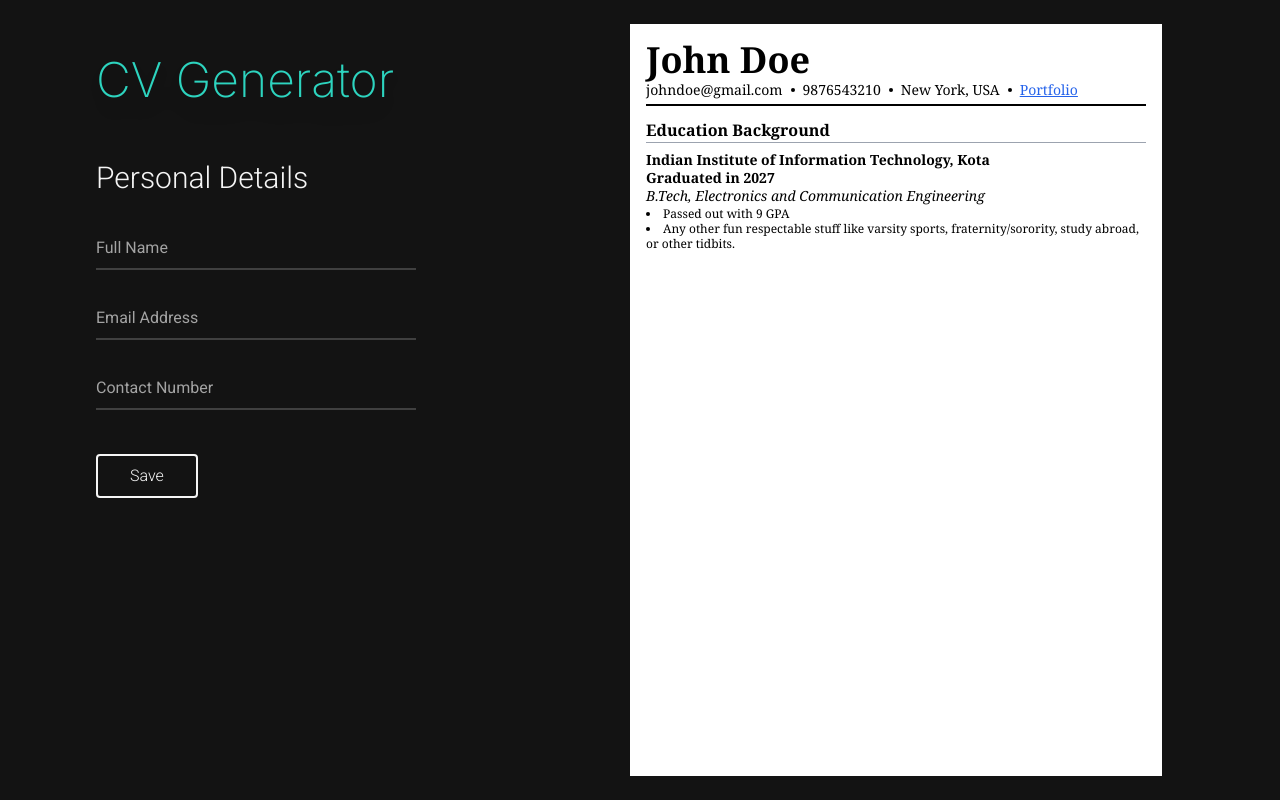
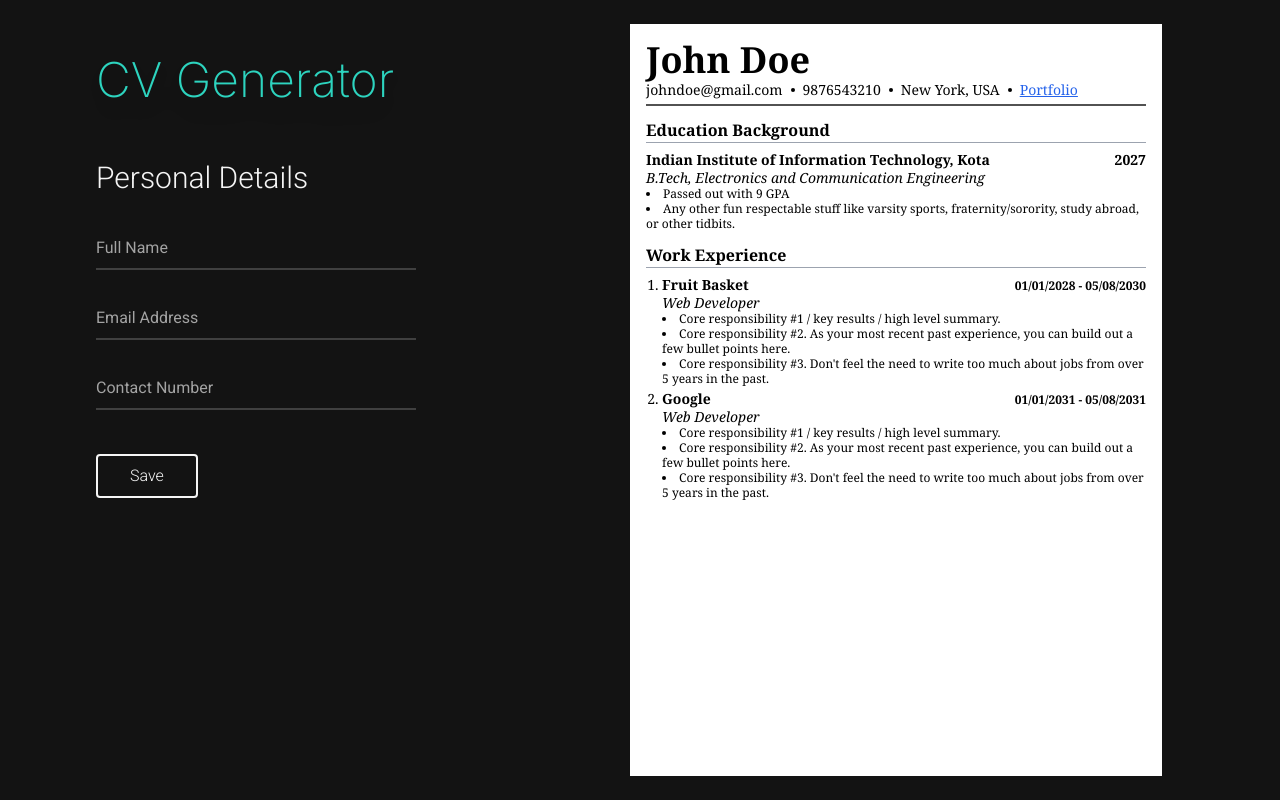
Before and after one commit to SKjustSK/cv-generator, a React (Vite) app: page / in a window 1280 px wide. Built offline with nearby package versions, Linux system fonts and the light colour scheme.

Commit message:
dependency: added uuid library to generate random ids chore: added work experience section in CV page

```diff
--- a/package.json
+++ b/package.json
@@ -11,7 +11,8 @@
   },
   "dependencies": {
     "react": "^18.3.1",
-    "react-dom": "^18.3.1"
+    "react-dom": "^18.3.1",
+    "uuid": "^10.0.0"
   },
   "devDependencies": {
     "@types/react": "^18.3.3",
--- a/src/components/CVholder.jsx
+++ b/src/components/CVholder.jsx
@@ -1,4 +1,5 @@
 import { Fragment } from 'react'
+import { v4 as uuidv4 } from 'uuid'
 
 const sampleData = {
   personalDetails: {
@@ -17,6 +18,70 @@ const sampleData = {
     experience:
       'Any other fun respectable stuff like varsity sports, fraternity/sorority, study abroad, or other tidbits.',
   },
+  workExperience: [
+    {
+      companyName: 'Fruit Basket',
+      workedFrom: '01/01/2028',
+      workedTill: '05/08/2030',
+      jobTitle: 'Web Developer',
+      responsibilties: [
+        {
+          id: uuidv4(),
+          responsibility:
+            'Core responsibility #1 / key results / high level summary.',
+        },
+        {
+          id: uuidv4(),
+          responsibility:
+            'Core responsibility #2. As your most recent past experience, you can build out a few bullet points here.',
+        },
+        {
+          id: uuidv4(),
+          responsibility:
+            "Core responsibility #3. Don't feel the need to write too much about jobs from over 5 years in the past.",
+        },
+      ],
+    },
+    {
+      companyName: 'Google',
+      workedFrom: '01/01/2031',
+      workedTill: '05/08/2031',
+      jobTitle: 'Web Developer',
+      responsibilties: [
+        {
+          id: uuidv4(),
+          responsibility:
+            'Core responsibility #1 / key results / high level summary.',
+        },
+        {
+          id: uuidv4(),
+          responsibility:
+            'Core responsibility #2. As your most recent past experience, you can build out a few bullet points here.',
+        },
+        {
+          id: uuidv4(),
+          responsibility:
+            "Core responsibility #3. Don't feel the need to write too much about jobs from over 5 years in the past.",
+        },
+      ],
+    },
+  ],
+}
+
+function SectionHeader({ title }) {
+  return (
+    <h2 className="mb-2 mt-3 border-b-[1px] border-gray-400 text-base font-semibold">
+      {title}
+    </h2>
+  )
+}
+
+function SectionContainer({ children }) {
+  return (
+    <section className="flex flex-col text-sm leading-tight">
+      {children}
+    </section>
+  )
 }
 
 function CVPage() {
@@ -30,11 +95,12 @@ function CVPage() {
   }
 
   const educationBackground = sampleData.educationBackground
+  const workExperience = sampleData.workExperience
 
   return (
     <section className="flex aspect-[1/1.414] flex-col bg-white px-4 pt-4 font-serif text-black">
       {/* Personal Details  */}
-      <section className="flex flex-col border-b-2 border-black pb-1">
+      <section className="flex flex-col border-b-2 border-neutral-600 pb-1">
         <h1 className="text-4xl font-bold">{personalDetails.fullName}</h1>
         <div className="flex flex-wrap items-center gap-2 gap-y-0">
           {contactInfo.map((contact) => {
@@ -54,15 +120,13 @@ function CVPage() {
           </a>
         </div>
       </section>
+
       {/* Education Background  */}
-      <section className="flex flex-col pb-1 text-sm">
-        <h2 className="mb-2 mt-3 border-b-[1px] border-gray-400 text-base font-semibold">
-          Education Background
-        </h2>
-        <p className="font-semibold leading-tight">
-          {educationBackground.institution}
-          <br />
-          Graduated in {educationBackground.graduationYear}
+      <SectionContainer>
+        <SectionHeader title="Education Background" />
+        <p className="flex justify-between font-semibold">
+          <div>{educationBackground.institution}</div>
+          <div>{educationBackground.graduationYear}</div>
         </p>
         <p className="italic">
           {educationBackground.degree}, {educationBackground.specialization}
@@ -71,7 +135,32 @@ function CVPage() {
           <li>Passed out with {educationBackground.gpa} GPA</li>
           <li>{educationBackground.experience}</li>
         </ul>
-      </section>
+      </SectionContainer>
+
+      {/* Work Experience  */}
+      <SectionContainer>
+        <SectionHeader title="Work Experience" />
+        <ol className="ml-4 list-outside list-decimal">
+          {workExperience.map((job) => {
+            return (
+              <li key={job.companyName} className="mb-1">
+                <p className="flex items-end justify-between font-semibold">
+                  <div>{job.companyName}</div>
+                  <div className="text-xs">
+                    {job.workedFrom} - {job.workedTill}
+                  </div>
+                </p>
+                <p className="italic">{job.jobTitle}</p>
+                <ul className="list-inside list-disc text-xs leading-tight">
+                  {job.responsibilties.map((item) => {
+                    return <li key={item.id}>{item.responsibility}</li>
+                  })}
+                </ul>
+              </li>
+            )
+          })}
+        </ol>
+      </SectionContainer>
     </section>
   )
 }
```
Also changed, not shown: 1 other file (tests, documents, lock files or other folders).
